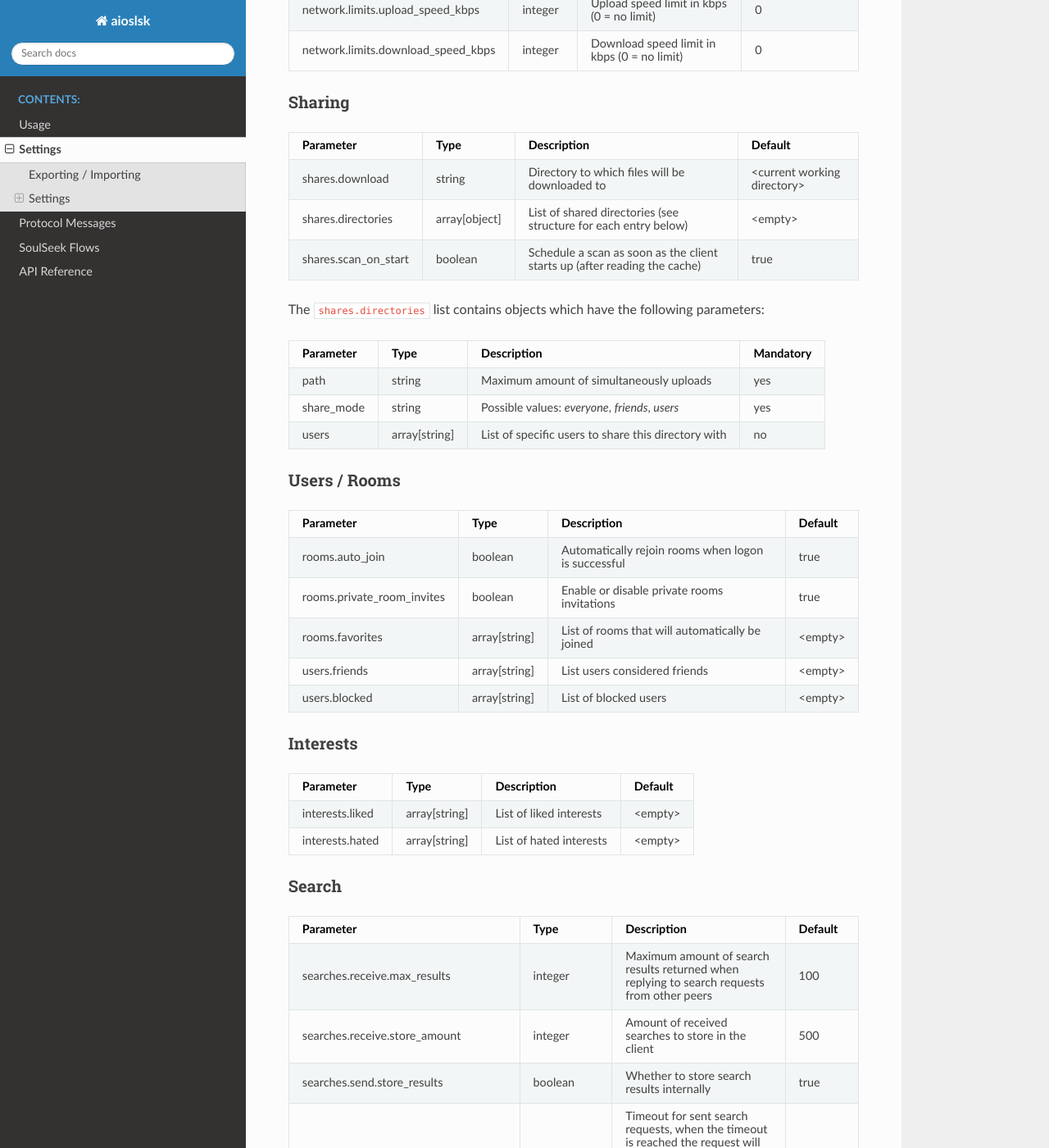
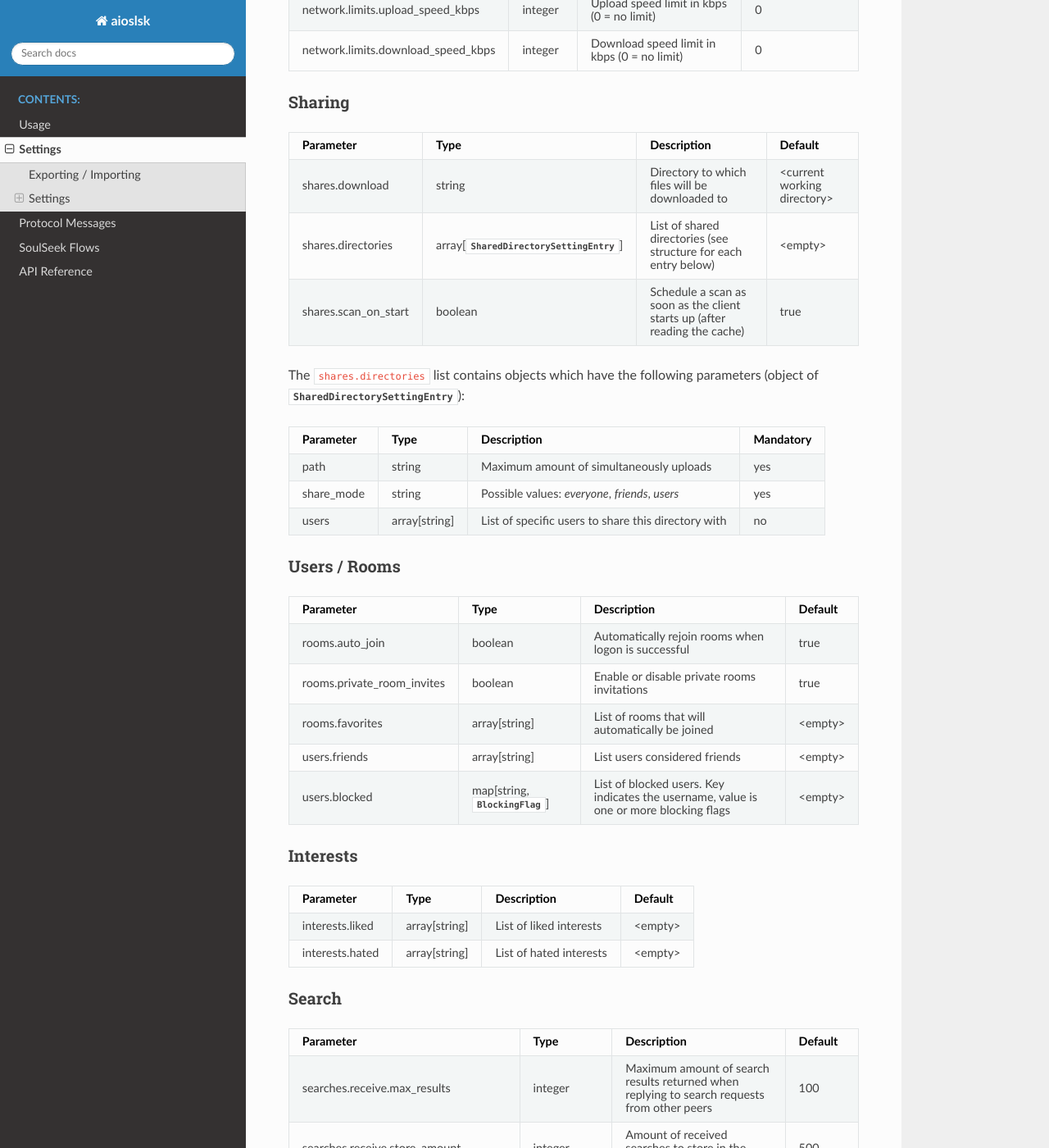
Before and after one commit to JurgenR/aioslsk, a Sphinx documentation site: the page built from docs/source/SETTINGS.rst, in a window 1280 px wide and 1400 px high, scrolled down 2086 px. Shown: the whole window at 82% size. Built offline with Sphinx 7.4.7 and the Read the Docs theme 3.1.0, drawn with Linux system fonts in a browser that asks for light colours.

Commit message:
docs: update settings documentation for blocking changes (#397)

```diff
--- a/docs/source/SETTINGS.rst
+++ b/docs/source/SETTINGS.rst
@@ -99,18 +99,18 @@ Network
 Sharing
 -------
 
-+----------------------+---------------+---------------------------------------------------------------------------+-----------------------------+
-|      Parameter       |     Type      |                                Description                                |           Default           |
-+======================+===============+===========================================================================+=============================+
-| shares.download      | string        | Directory to which files will be downloaded to                            | <current working directory> |
-+----------------------+---------------+---------------------------------------------------------------------------+-----------------------------+
-| shares.directories   | array[object] | List of shared directories (see structure for each entry below)           | <empty>                     |
-+----------------------+---------------+---------------------------------------------------------------------------+-----------------------------+
-| shares.scan_on_start | boolean       | Schedule a scan as soon as the client starts up (after reading the cache) | true                        |
-+----------------------+---------------+---------------------------------------------------------------------------+-----------------------------+
++----------------------+----------------------------------------------+---------------------------------------------------------------------------+-----------------------------+
+|      Parameter       |                     Type                     |                                Description                                |           Default           |
++======================+==============================================+===========================================================================+=============================+
+| shares.download      | string                                       | Directory to which files will be downloaded to                            | <current working directory> |
++----------------------+----------------------------------------------+---------------------------------------------------------------------------+-----------------------------+
+| shares.directories   | array[:class:`.SharedDirectorySettingEntry`] | List of shared directories (see structure for each entry below)           | <empty>                     |
++----------------------+----------------------------------------------+---------------------------------------------------------------------------+-----------------------------+
+| shares.scan_on_start | boolean                                      | Schedule a scan as soon as the client starts up (after reading the cache) | true                        |
++----------------------+----------------------------------------------+---------------------------------------------------------------------------+-----------------------------+
 
 
-The ``shares.directories`` list contains objects which have the following parameters:
+The ``shares.directories`` list contains objects which have the following parameters (object of :class:`.SharedDirectorySettingEntry`):
 
 +------------+---------------+-----------------------------------------------------+-----------+
 | Parameter  |     Type      |                     Description                     | Mandatory |
@@ -126,19 +126,19 @@ The ``shares.directories`` list contains objects which have the following parame
 Users / Rooms
 -------------
 
-+----------------------------+---------------+-----------------------------------------------------+---------+
-|         Parameter          |     Type      |                     Description                     | Default |
-+============================+===============+=====================================================+=========+
-| rooms.auto_join            | boolean       | Automatically rejoin rooms when logon is successful | true    |
-+----------------------------+---------------+-----------------------------------------------------+---------+
-| rooms.private_room_invites | boolean       | Enable or disable private rooms invitations         | true    |
-+----------------------------+---------------+-----------------------------------------------------+---------+
-| rooms.favorites            | array[string] | List of rooms that will automatically be joined     | <empty> |
-+----------------------------+---------------+-----------------------------------------------------+---------+
-| users.friends              | array[string] | List users considered friends                       | <empty> |
-+----------------------------+---------------+-----------------------------------------------------+---------+
-| users.blocked              | array[string] | List of blocked users                               | <empty> |
-+----------------------------+---------------+-----------------------------------------------------+---------+
++----------------------------+-------------------------------------+----------------------------------------------------------------------------------------+---------+
+|         Parameter          |                Type                 |                                      Description                                       | Default |
++============================+=====================================+========================================================================================+=========+
+| rooms.auto_join            | boolean                             | Automatically rejoin rooms when logon is successful                                    | true    |
++----------------------------+-------------------------------------+----------------------------------------------------------------------------------------+---------+
+| rooms.private_room_invites | boolean                             | Enable or disable private rooms invitations                                            | true    |
++----------------------------+-------------------------------------+----------------------------------------------------------------------------------------+---------+
+| rooms.favorites            | array[string]                       | List of rooms that will automatically be joined                                        | <empty> |
++----------------------------+-------------------------------------+----------------------------------------------------------------------------------------+---------+
+| users.friends              | array[string]                       | List users considered friends                                                          | <empty> |
++----------------------------+-------------------------------------+----------------------------------------------------------------------------------------+---------+
+| users.blocked              | map[string, :class:`.BlockingFlag`] | List of blocked users. Key indicates the username, value is one or more blocking flags | <empty> |
++----------------------------+-------------------------------------+----------------------------------------------------------------------------------------+---------+
 
 
 Interests
--- a/docs/source/USAGE.rst
+++ b/docs/source/USAGE.rst
@@ -772,7 +772,8 @@ the uploads:
         credentials=CredentialsSettings(username='my_user', password='Secret123'),
         users=UsersSettings(
             blocked={
-                'bad_user': BlockingFlag.ALL
+                'bad_user': BlockingFlag.ALL,
+                'combined_flags': BlockingFlag.SHARES | BlockingFlag.UPLOADS
             }
         )
     )
```
